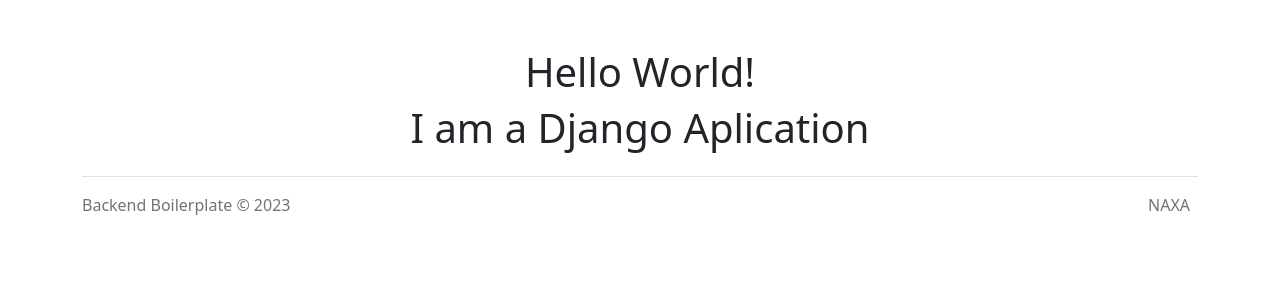
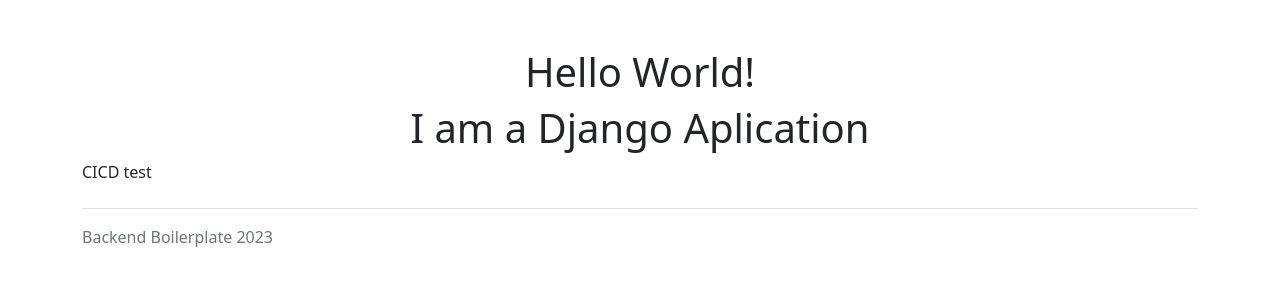
Before and after one commit to cecililu/CICD-Project-clone, a Django app: page / in a window 1280 px wide. Shown: the top 300 px of the page. Run offline with Django 4.2, Linux system fonts and the light colour scheme; parts of the project's set-up code (start-up, migrations or seed data) failed here and were passed over.

Commit message:
changed landing page message

```diff
--- a/templates/about.html
+++ b/templates/about.html
@@ -1,7 +1,7 @@
 <!DOCTYPE html>
 <html>
 <head>
-    <title>Test site</title>
+    <title>Hello site</title>
     <link href="https://cdn.jsdelivr.net/npm/bootstrap@5.0.2/dist/css/bootstrap.min.css" rel="stylesheet" integrity="sha384-EVSTQN3/azprG1Anm3QDgpJLIm9Nao0Yz1ztcQTwFspd3yD65VohhpuuCOmLASjC" crossorigin="anonymous">
     <script src="https://cdn.jsdelivr.net/npm/bootstrap@5.0.2/dist/js/bootstrap.bundle.min.js" integrity="sha384-MrcW6ZMFYlzcLA8Nl+NtUVF0sA7MsXsP1UyJoMp4YLEuNSfAP+JcXn/tWtIaxVXM" crossorigin="anonymous"></script>
 </head>
@@ -11,22 +11,20 @@
 
         <h1 align="center">Hello World! </h1>
         <h1 align="center">I am a Django Aplication </h1>
-
+        CICD test
 
 
 
         <footer class="d-flex flex-wrap justify-content-between align-items-center py-3 my-4 border-top">
             <div class="col-md-4 d-flex align-items-center">
                 <span class="text-muted">
-                    Backend Boilerplate © <script>let d = new Date(); document.write(d.getUTCFullYear())</script>
+                    Backend Boilerplate  <script>let d = new Date(); document.write(d.getUTCFullYear())</script>
                 </span>
 
             </div>
 
             <ul class="nav col-md-4 justify-content-end list-unstyled d-flex tex-dark">
-                <a href="https://naxa.com.np" target="_blank" class="mb-3 me-2 mb-md-0 text-muted text-decoration-none lh-1">
-                    NAXA
-                </a>
+
             </ul>
         </footer>
     </div>
```
